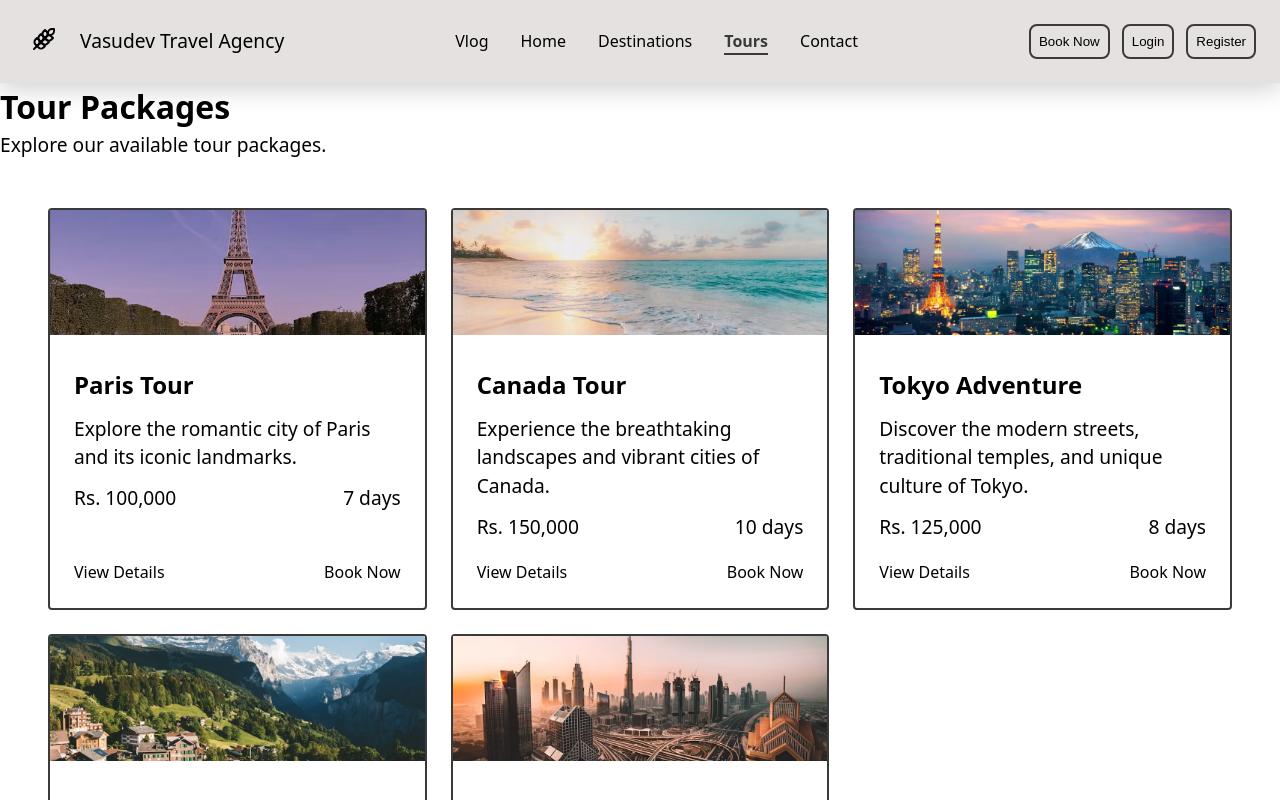
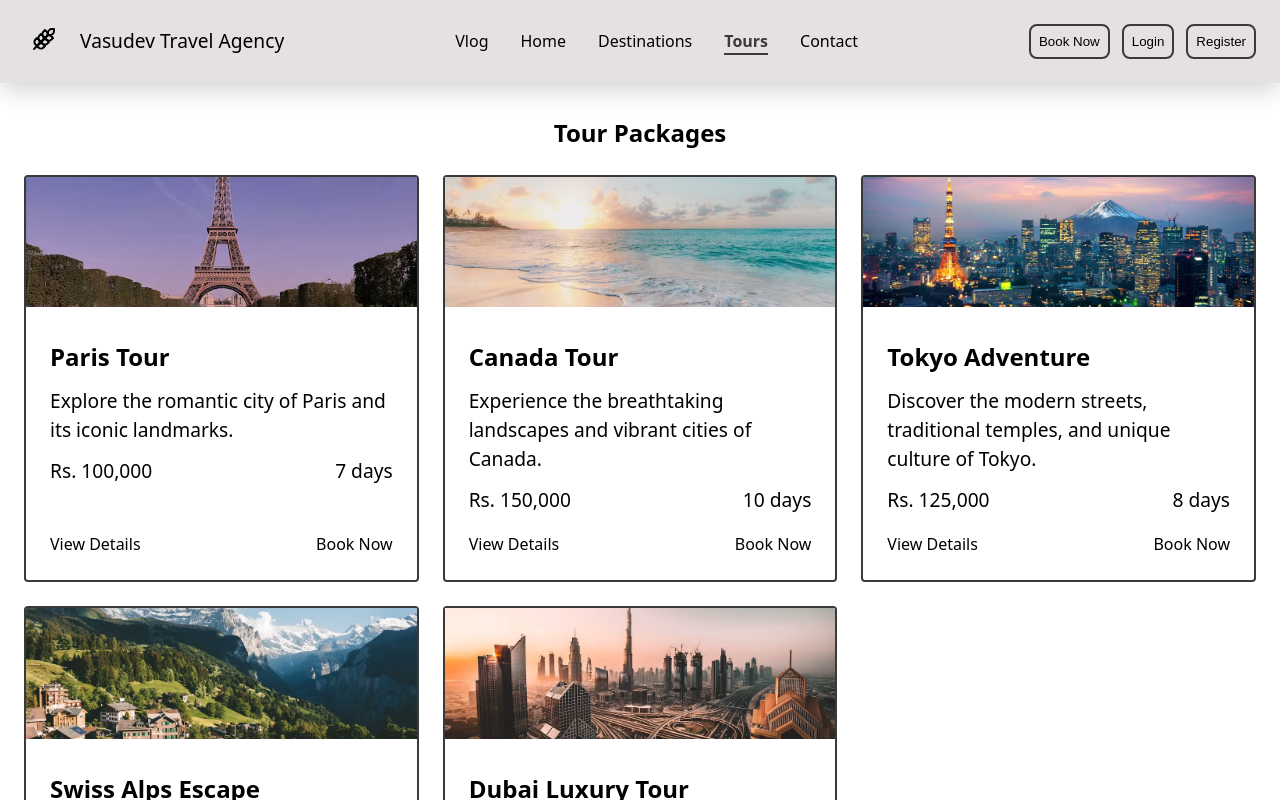
Before and after one commit to Khushi-Bhattarai/Travel-Agency, a React (Vite) app: page /tours in a window 1280 px wide. Shown: the top 800 px of the page. Built offline with nearby package versions, Linux system fonts and the light colour scheme.

Commit message:
updated with section title and managed padding

```diff
--- a/src/components/SectionTitle/SectionTitle.css
+++ b/src/components/SectionTitle/SectionTitle.css
@@ -1,3 +1,3 @@
 h2 {
-    padding-top: var(--space-2xl);
+    padding-top: var(--space-xl);
 }
--- a/src/components/TourPackages/TourPackages.css
+++ b/src/components/TourPackages/TourPackages.css
@@ -1,7 +1,7 @@
 .packages {
     display: grid;
     grid-template-columns: repeat(2, 1fr);
-    padding: var(--space-2xl);
+    padding: var(--space-lg);
     gap: var(--space-lg);
 }
 
--- a/src/pages/Destinations/Destinations.jsx
+++ b/src/pages/Destinations/Destinations.jsx
@@ -2,6 +2,7 @@ import { useState } from 'react';
 import Destination from '../../data/destination';
 import DestinationCard from '../../components/PopularDestination/DestinationCard';
 import Pagination from '../../components/Pagination/Pagination';
+import SectionTitle from '../../components/SectionTitle/SectionTitle';
 import './Destinations.css';
 
 function Destinations() {
@@ -15,8 +16,7 @@ function Destinations() {
   return (
     <main className="dest">
 
-      <h1>Explore Destinations </h1>
-      <p>Explore our amazing destinations and plan your dream vacation!</p>
+      <SectionTitle>Explore Destinations</SectionTitle>
 
       <div className="cards destinations">
         {
--- a/src/pages/Tours/Tours.css
+++ b/src/pages/Tours/Tours.css
@@ -1,3 +1,4 @@
 .tourPack .packages{
+   display: grid;
    grid-template-columns: repeat(3, 1fr);
 }
--- a/src/pages/Tours/Tours.jsx
+++ b/src/pages/Tours/Tours.jsx
@@ -2,6 +2,7 @@ import { useState } from 'react';
 import TourPackagesData from '../../data/TourPackagesData';
 import TourFeaturedCard from '../../components/TourPackages/PackageCard';
 import Pagination from '../../components/Pagination/Pagination';
+import SectionTitle from '../../components/SectionTitle/SectionTitle';
 import './Tours.css';
 
 function Tours() {
@@ -14,8 +15,8 @@ function Tours() {
 
     return (
         <main className='tourPack'>
-            <h1>Tour Packages</h1>
-            <p>Explore our available tour packages.</p>
+            <SectionTitle>Tour Packages</SectionTitle>
+
             <div className="cards packages">
                 {
                     currentPagePackages.map((tourPackage) => {
```
Also changed, not shown: src/pages/Destinations/Destinations.css (line endings or trailing spaces).
